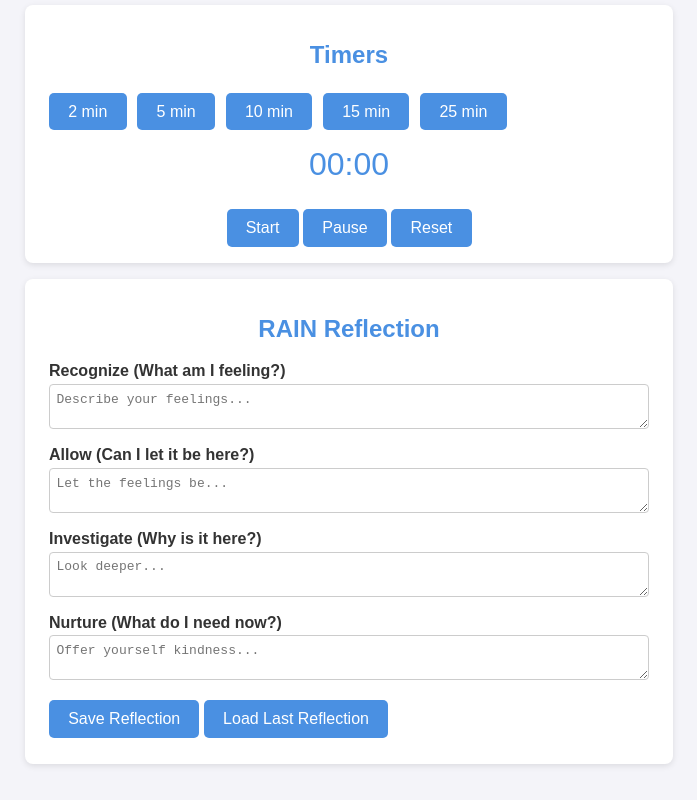
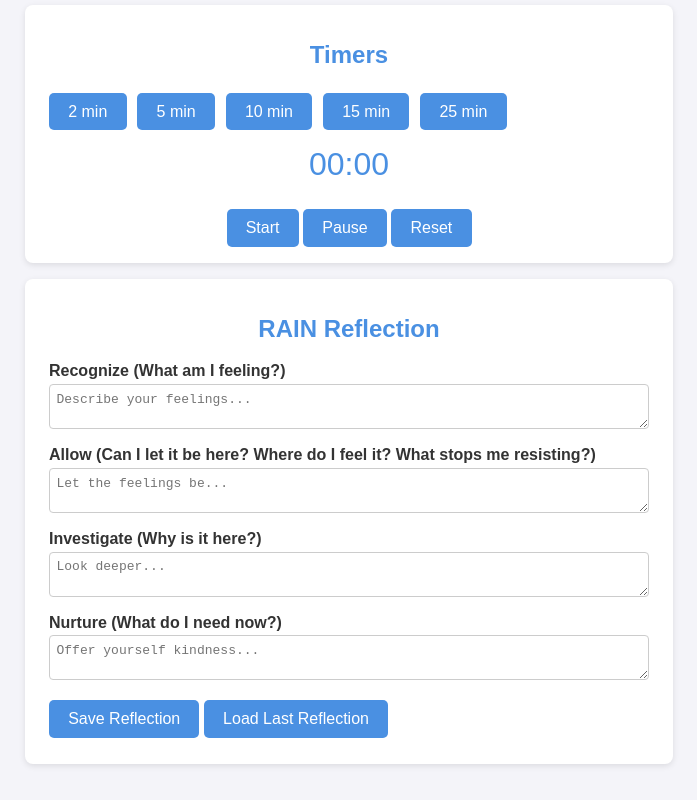
Before and after one commit to staceycicivelli-cpu/ADHD-helper, a plain HTML site: page index.html in a window 1280 px wide. Shown: the part 651-1451 px from the top of the page, without its empty margins (291-988 px from the left). Drawn offline with Linux system fonts and the light colour scheme.

Commit message:
Update index.html

```diff
--- a/index.html
+++ b/index.html
@@ -119,7 +119,7 @@
   <label for="recognize">Recognize (What am I feeling?)</label>
   <textarea id="recognize" rows="2" placeholder="Describe your feelings..."></textarea>
 
-  <label for="allow">Allow (Can I let it be here?)</label>
+  <label for="allow">Allow (Can I let it be here? Where do I feel it? What stops me resisting?)</label>
   <textarea id="allow" rows="2" placeholder="Let the feelings be..."></textarea>
 
   <label for="investigate">Investigate (Why is it here?)</label>
```
